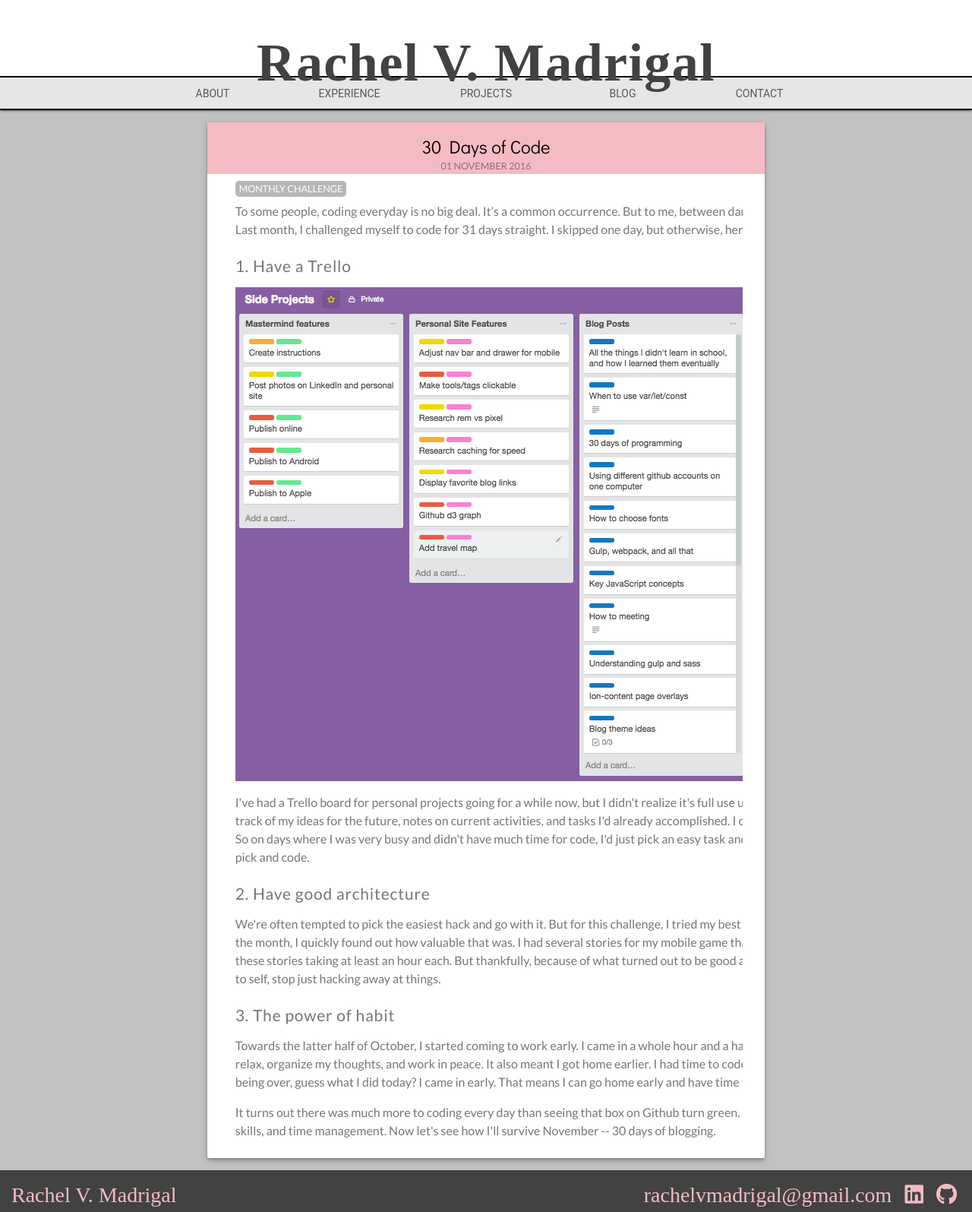
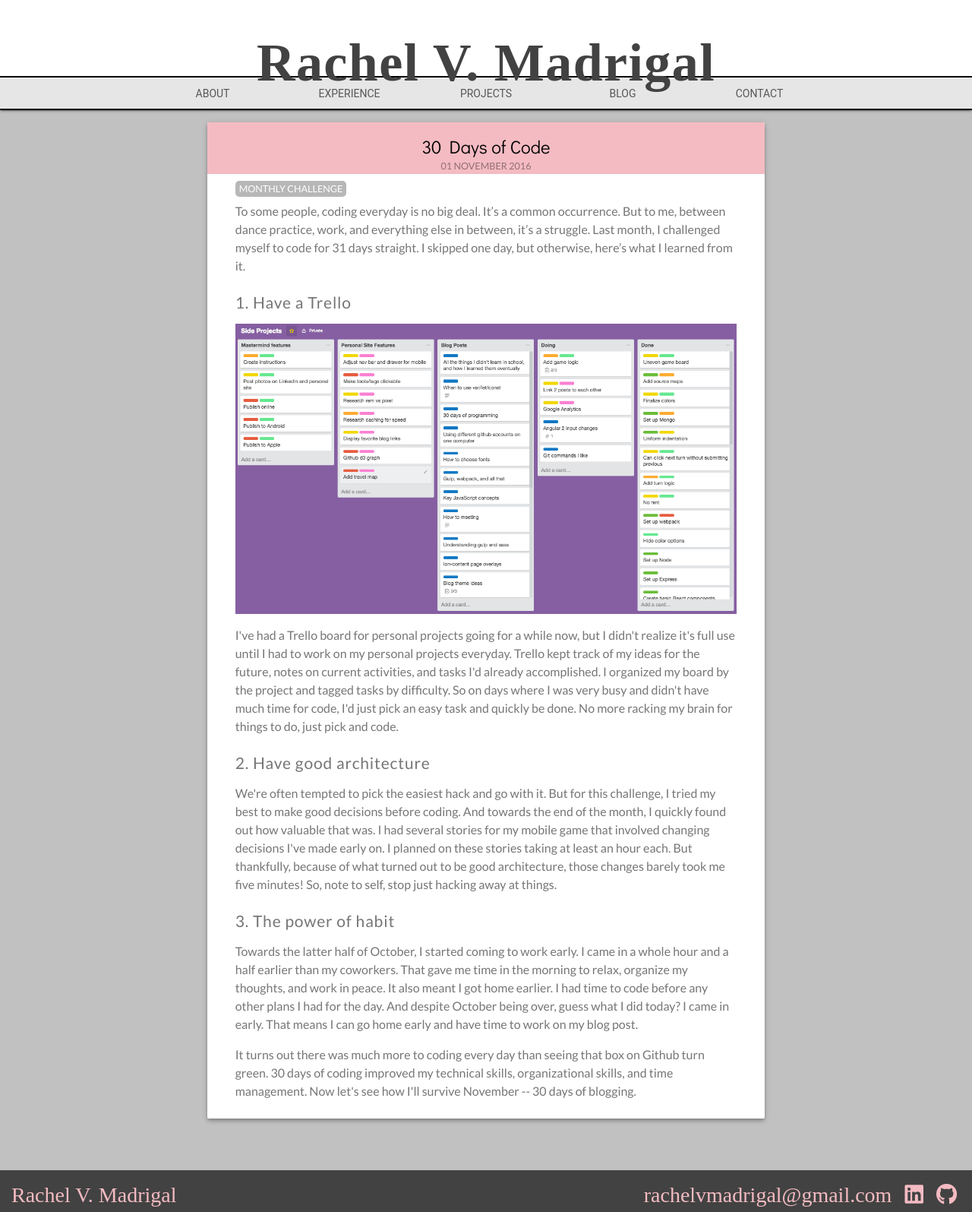
Before and after one commit to rachelmad/rachelmad.github.io, a Jekyll site: the page built from _posts/2016-11-01-30-days-of-code.md, in a window 1280 px wide. Shown: the whole page at 76% size. Built offline with Jekyll 4.4.1, drawn with Linux system fonts in a browser that asks for light colours; nearby versions of some CDN libraries; some web fonts are replaced.

Commit message:
Set image styles to 100% width

```diff
--- a/css/styles.css
+++ b/css/styles.css
@@ -266,6 +266,10 @@
 }
 
 /*--------------- Others ---------------*/
+.max-width {
+    width: 100%;
+}
+
 .flex-column {
     flex-direction: column;
 }
```
